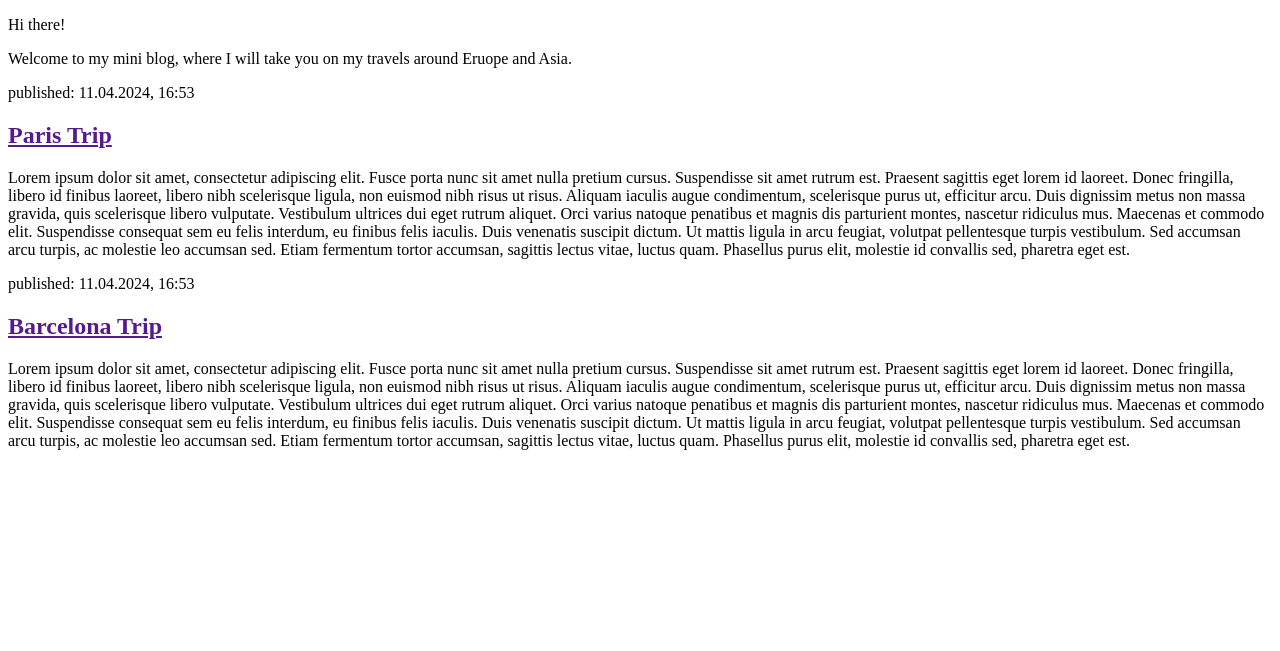
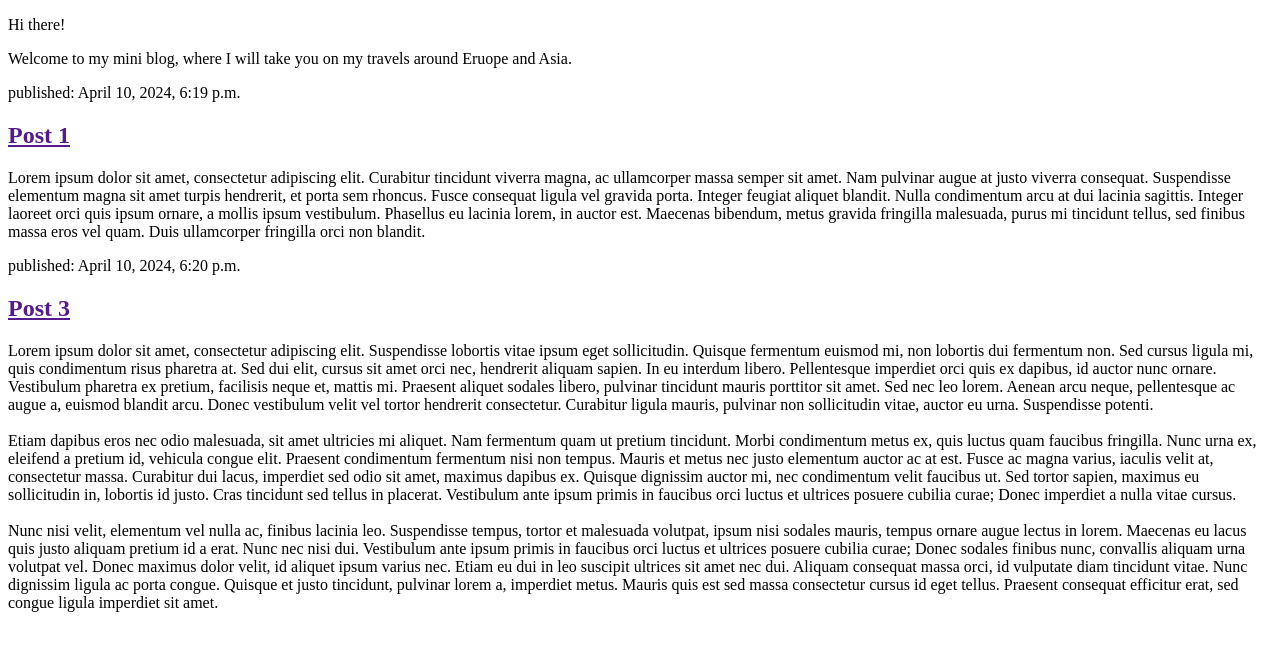
Before and after one commit to Aleks1014/Blog_Django, a Django app: page / in a window 1280 px wide. Shown: the part 26-677 px from the top of the page. Run offline with Django 5.2, Linux system fonts and the light colour scheme; data comes from the database, SQL or seed files in the repository; both versions use the stored data as it was after the commit.

Commit message:
Templates created

```diff
--- a/blog/templates/blog/post_list.html
+++ b/blog/templates/blog/post_list.html
@@ -9,16 +9,17 @@
     <p>Hi there!</p>
     <p>Welcome to my mini blog, where I will take you on my travels around Eruope and Asia.</p>
 
-    <article>
-        <time>published: 11.04.2024, 16:53</time>
-        <h2><a href="">Paris Trip</a></h2>
-        <p>Lorem ipsum dolor sit amet, consectetur adipiscing elit. Fusce porta nunc sit amet nulla pretium cursus. Suspendisse sit amet rutrum est. Praesent sagittis eget lorem id laoreet. Donec fringilla, libero id finibus laoreet, libero nibh scelerisque ligula, non euismod nibh risus ut risus. Aliquam iaculis augue condimentum, scelerisque purus ut, efficitur arcu. Duis dignissim metus non massa gravida, quis scelerisque libero vulputate. Vestibulum ultrices dui eget rutrum aliquet. Orci varius natoque penatibus et magnis dis parturient montes, nascetur ridiculus mus. Maecenas et commodo elit. Suspendisse consequat sem eu felis interdum, eu finibus felis iaculis. Duis venenatis suscipit dictum. Ut mattis ligula in arcu feugiat, volutpat pellentesque turpis vestibulum. Sed accumsan arcu turpis, ac molestie leo accumsan sed. Etiam fermentum tortor accumsan, sagittis lectus vitae, luctus quam. Phasellus purus elit, molestie id convallis sed, pharetra eget est.</p>
-    </article>
-
-    <article>
-        <time>published: 11.04.2024, 16:53</time>
-        <h2><a href="">Barcelona Trip</a></h2>
-        <p>Lorem ipsum dolor sit amet, consectetur adipiscing elit. Fusce porta nunc sit amet nulla pretium cursus. Suspendisse sit amet rutrum est. Praesent sagittis eget lorem id laoreet. Donec fringilla, libero id finibus laoreet, libero nibh scelerisque ligula, non euismod nibh risus ut risus. Aliquam iaculis augue condimentum, scelerisque purus ut, efficitur arcu. Duis dignissim metus non massa gravida, quis scelerisque libero vulputate. Vestibulum ultrices dui eget rutrum aliquet. Orci varius natoque penatibus et magnis dis parturient montes, nascetur ridiculus mus. Maecenas et commodo elit. Suspendisse consequat sem eu felis interdum, eu finibus felis iaculis. Duis venenatis suscipit dictum. Ut mattis ligula in arcu feugiat, volutpat pellentesque turpis vestibulum. Sed accumsan arcu turpis, ac molestie leo accumsan sed. Etiam fermentum tortor accumsan, sagittis lectus vitae, luctus quam. Phasellus purus elit, molestie id convallis sed, pharetra eget est.</p>
-    </article>
+    {% for post in posts %}
+        <article>
+            <time>published: {{ post.published_date }}</time>
+            <h2><a href="">{{ post.title }}</a></h2>
+            <p>{{ post.text|linebreaksbr }}</p>
+        </article>
+    {% endfor %}
+<!--    <article>-->
+<!--        <time>published: 11.04.2024, 16:53</time>-->
+<!--        <h2><a href="">Barcelona Trip</a></h2>-->
+<!--        <p>Lorem ipsum dolor sit amet, consectetur adipiscing elit. Fusce porta nunc sit amet nulla pretium cursus. Suspendisse sit amet rutrum est. Praesent sagittis eget lorem id laoreet. Donec fringilla, libero id finibus laoreet, libero nibh scelerisque ligula, non euismod nibh risus ut risus. Aliquam iaculis augue condimentum, scelerisque purus ut, efficitur arcu. Duis dignissim metus non massa gravida, quis scelerisque libero vulputate. Vestibulum ultrices dui eget rutrum aliquet. Orci varius natoque penatibus et magnis dis parturient montes, nascetur ridiculus mus. Maecenas et commodo elit. Suspendisse consequat sem eu felis interdum, eu finibus felis iaculis. Duis venenatis suscipit dictum. Ut mattis ligula in arcu feugiat, volutpat pellentesque turpis vestibulum. Sed accumsan arcu turpis, ac molestie leo accumsan sed. Etiam fermentum tortor accumsan, sagittis lectus vitae, luctus quam. Phasellus purus elit, molestie id convallis sed, pharetra eget est.</p>-->
+<!--    </article>-->
 </body>
 </html>
--- a/blog/views.py
+++ b/blog/views.py
@@ -1,5 +1,8 @@
 from django.shortcuts import render
+from django.utils import timezone
+from .models import Post
 
 # Create your views here.
 def post_list(request):
-    return render(request, 'blog/post_list.html', {})
+    posts = Post.objects.filter(published_date__lte=timezone.now()).order_by('published_date')
+    return render(request, 'blog/post_list.html', {'posts':posts})
```
Also changed, not shown: db.sqlite3.
